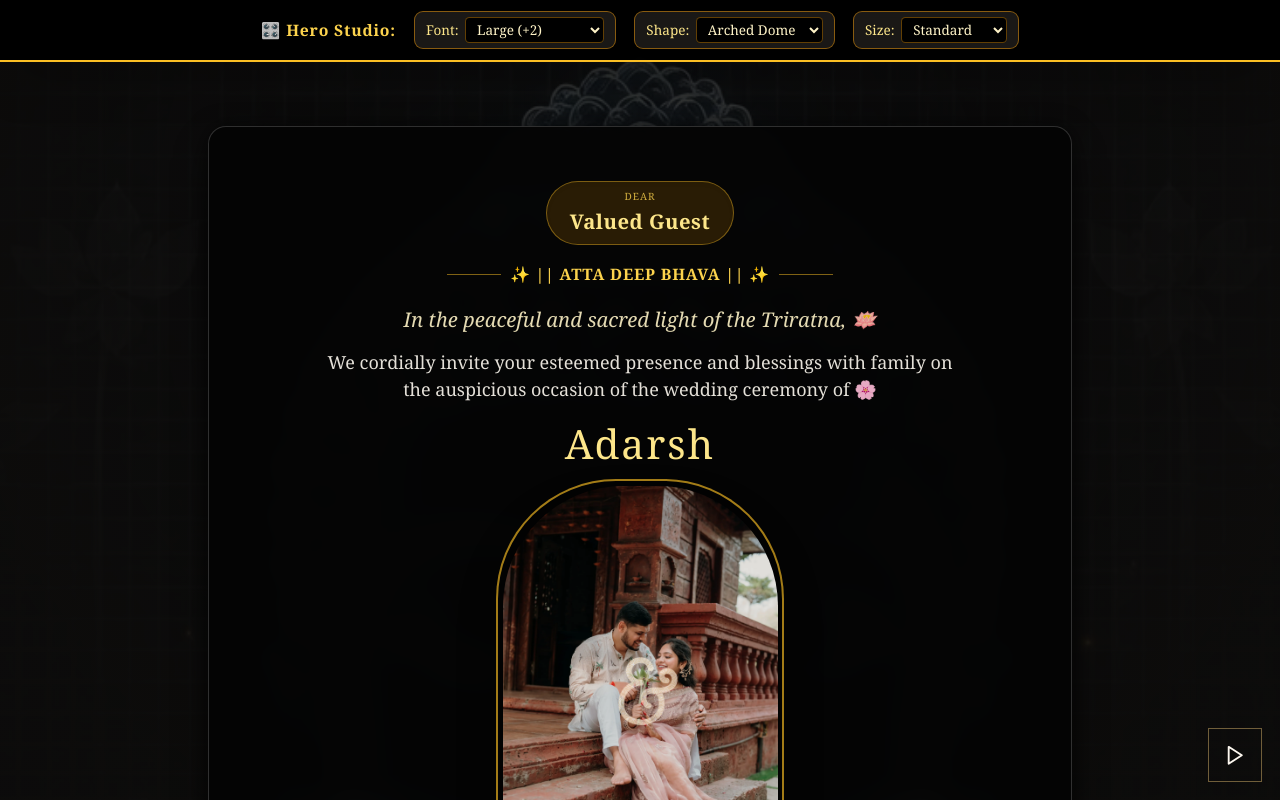
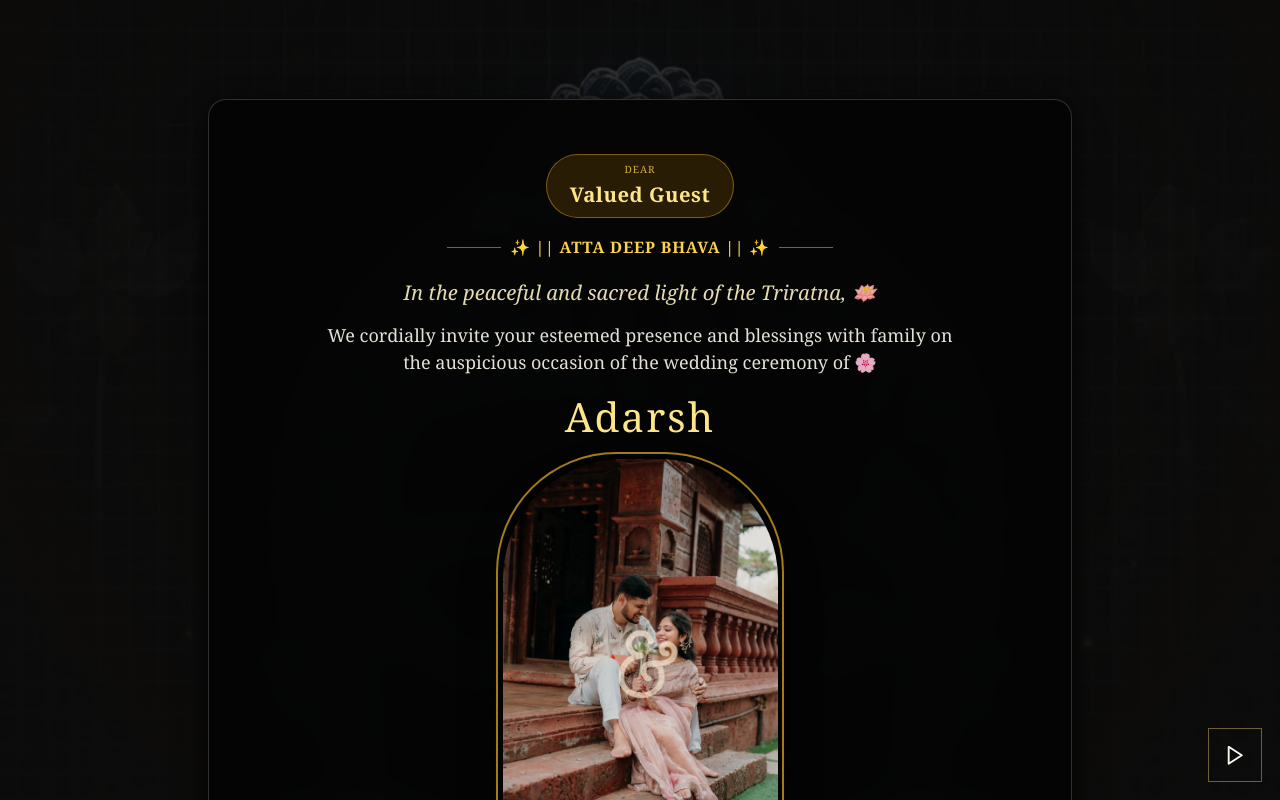
Before and after one commit to Adoniskingx/AD, a React (Vite) app in the folder adarsh-divyansha-wedding/: page / in a window 1280 px wide. Shown: the top 800 px of the page. Built offline with nearby package versions, Linux system fonts and the light colour scheme.

Commit message:
Refactor App component by removing hero customization
Removed hero customization states and related UI elements.

```diff
--- a/adarsh-divyansha-wedding/src/App.tsx
+++ b/adarsh-divyansha-wedding/src/App.tsx
@@ -1,4 +1,4 @@
-import React, { useState } from 'react';
+import React from 'react';
 import Hero from './components/Hero';
 import Functions from './components/Functions';
 import Gallery from './components/Gallery';
@@ -8,79 +8,16 @@ import Footer from './components/Footer';
 import MusicPlayer from './components/MusicPlayer';
 
 export function App() {
-  // Hero Customization States
-  const [heroFontSize, setHeroFontSize] = useState('115%'); // Large (+2) default
-  const [heroImageShape, setHeroImageShape] = useState('rounded-t-[120px] rounded-b-2xl');
-  const [heroImageSize, setHeroImageSize] = useState('w-64 md:w-76 h-80 md:h-96');
-
   return (
-    <div className="min-h-screen relative overflow-x-hidden pt-16">
-
-      {/* 🎛️ Fixed Sticky Studio Bar at the Top */}
-      <nav className="fixed top-0 left-0 right-0 z-[100] bg-black/95 border-b-2 border-amber-400 py-2.5 px-4 shadow-2xl backdrop-blur-md">
-        <div className="max-w-4xl mx-auto flex flex-wrap items-center justify-center gap-4 text-xs text-amber-100">
-          <span className="font-serif text-amber-300 font-bold tracking-wider text-sm flex items-center gap-1">
-            🎛️ Hero Studio:
-          </span>
-
-          {/* Hero Font Size Dropdown */}
-          <div className="flex items-center gap-1.5 bg-[#1A1816] px-2.5 py-1 rounded-lg border border-amber-500/50">
-            <label className="text-amber-200 font-medium">Font:</label>
-            <select
-              value={heroFontSize}
-              onChange={(e) => setHeroFontSize(e.target.value)}
-              className="bg-black text-amber-100 border border-amber-500/40 rounded px-1.5 py-0.5 focus:outline-none"
-            >
-              <option value="85%">Compact</option>
-              <option value="100%">Standard</option>
-              <option value="115%">Large (+2)</option>
-              <option value="130%">Extra Large (+4)</option>
-            </select>
-          </div>
-
-          {/* Hero Image Shape Dropdown */}
-          <div className="flex items-center gap-1.5 bg-[#1A1816] px-2.5 py-1 rounded-lg border border-amber-500/50">
-            <label className="text-amber-200 font-medium">Shape:</label>
-            <select
-              value={heroImageShape}
-              onChange={(e) => setHeroImageShape(e.target.value)}
-              className="bg-black text-amber-100 border border-amber-500/40 rounded px-1.5 py-0.5 focus:outline-none"
-            >
-              <option value="rounded-t-[120px] rounded-b-2xl">Arched Dome</option>
-              <option value="rounded-full">Vertical Oval</option>
-              <option value="rounded-2xl">Soft Rectangle</option>
-            </select>
-          </div>
-
-          {/* Hero Image Size Dropdown */}
-          <div className="flex items-center gap-1.5 bg-[#1A1816] px-2.5 py-1 rounded-lg border border-amber-500/50">
-            <label className="text-amber-200 font-medium">Size:</label>
-            <select
-              onChange={(e) => {
-                const val = e.target.value;
-                if (val === 'sm') setHeroImageSize('w-48 md:w-56 h-60 md:h-72');
-                if (val === 'md') setHeroImageSize('w-64 md:w-76 h-80 md:h-96');
-                if (val === 'lg') setHeroImageSize('w-76 md:w-92 h-96 md:h-[450px]');
-              }}
-              className="bg-black text-amber-100 border border-amber-500/40 rounded px-1.5 py-0.5 focus:outline-none"
-              defaultValue="md"
-            >
-              <option value="sm">Compact</option>
-              <option value="md">Standard</option>
-              <option value="lg">Immersive</option>
-            </select>
-          </div>
-
-        </div>
-      </nav>
+    <div className="min-h-screen relative overflow-x-hidden">
 
       {/* Background Layers */}
       <div className="sacred-bg-layer" />
       <div className="sacred-overlay-layer" />
 
-      {/* Main Content Sections */}
-      <div className="site-content-wrapper">
-        <Hero fontSize={heroFontSize} imageShape={heroImageShape} imageSize={heroImageSize} />
+      {/* Main Content Sections with Synchronized Spacing & Typography */}
+      <div className="site-content-wrapper py-6 md:py-10 space-y-8">
+        <Hero />
         <Functions />
         <Gallery />
         <VideoSection />
```
